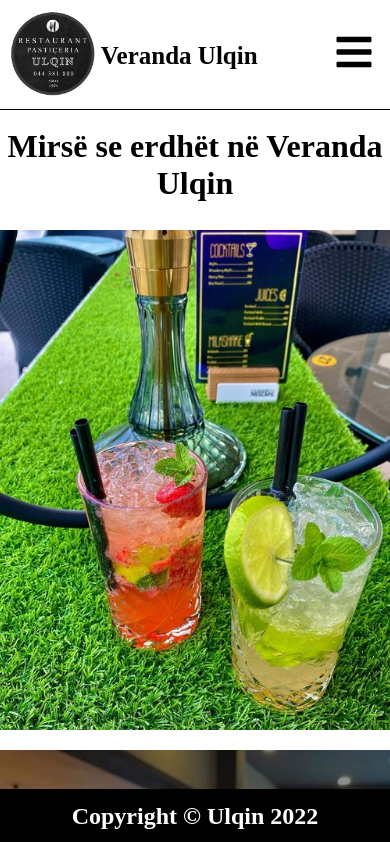
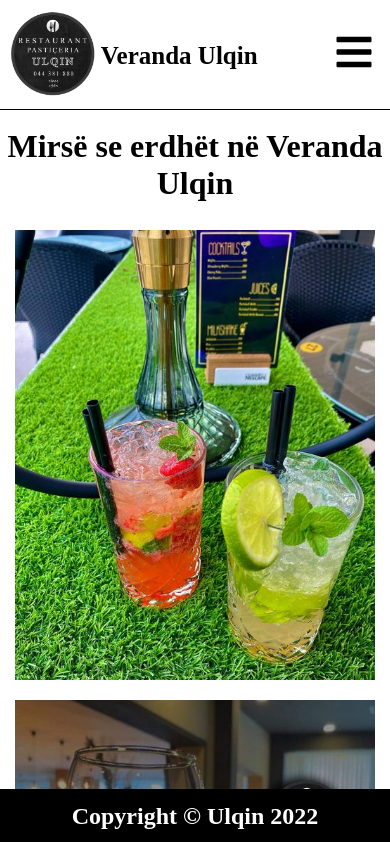
Before and after one commit to ArdonitSaliji/restaurant-react, a React (Create React App) app: page / in a window 390 px wide. Shown: the top 842 px of the page. Built offline with nearby package versions, Linux system fonts and the light colour scheme.

Commit message:
responsive 2.1

```diff
--- a/src/ulqin.css
+++ b/src/ulqin.css
@@ -235,7 +235,7 @@ select option {
   justify-content: center;
 }
 .images img {
-  margin: 10px 0;
+  margin: 10px;
   height: 500px;
   width: auto;
 }
@@ -264,12 +264,15 @@ select option {
     flex-direction: column;
   }
   .images {
+    width: auto;
     margin: 0;
     justify-content: center;
-    padding-bottom: 80px;
+    padding-bottom: 60px;
   }
   .images img {
     width: auto;
+    height: 450px;
+    margin: 10px 0;
   }
   .ballH {
     text-align: center;
```
